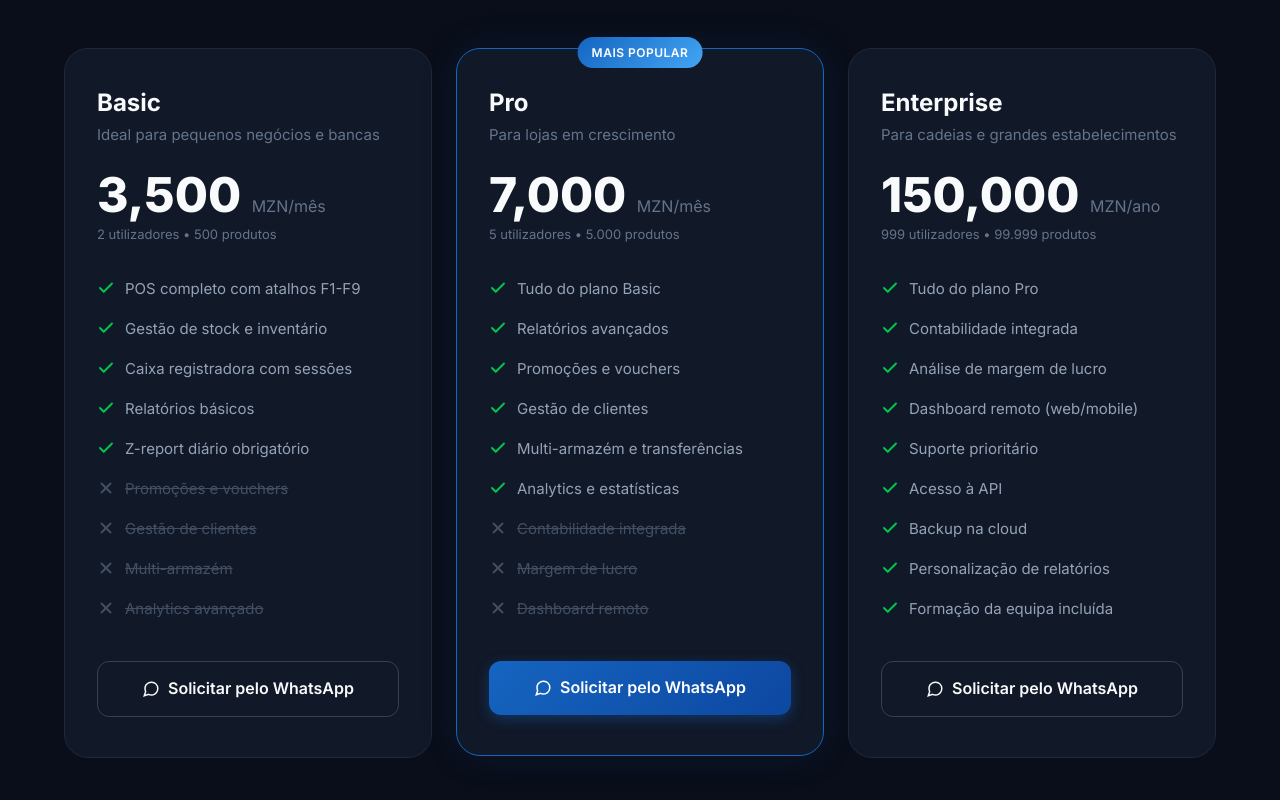
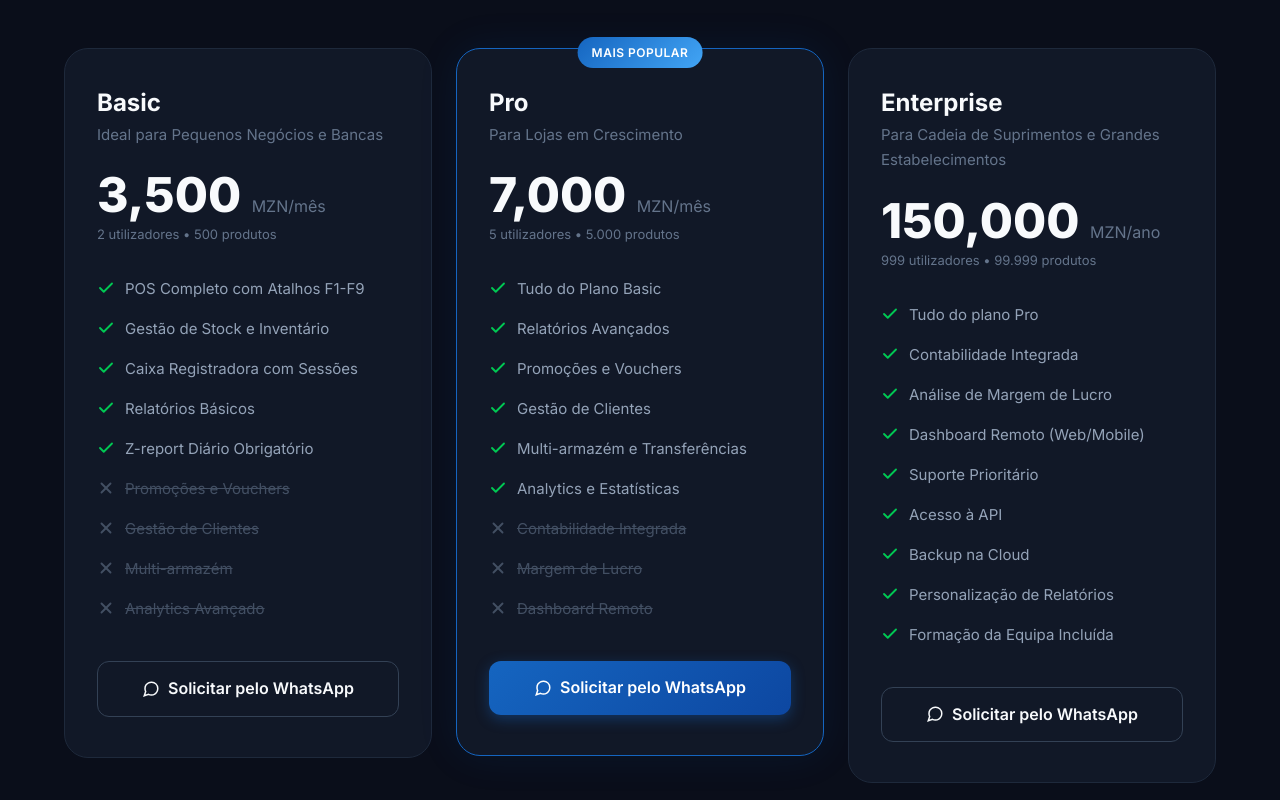
Before and after one commit to rozaytech/vmp-landing, a plain HTML site: page index.html in a window 1280 px wide. Shown: the part 2120-2920 px from the top of the page. Drawn offline with Linux system fonts and the light colour scheme.

Commit message:
feat: Formatacao

```diff
--- a/index.html
+++ b/index.html
@@ -158,7 +158,7 @@
       <div class="card">
         <div class="card-icon">📱</div>
         <h3>Acesso Multi-dispositivo</h3>
-        <p>Desktop, tablet ou mobile. O seu negócio acompanha-o para onde for, com sincronização em tempo real.</p>
+        <p>Desktop, Tablet ou Mobile. O seu negócio acompanha-o para onde for, com sincronização em tempo real.</p>
       </div>
       <div class="card">
         <div class="card-icon">📈</div>
@@ -168,7 +168,7 @@
       <div class="card">
         <div class="card-icon">🚀</div>
         <h3>Suporte Local</h3>
-        <p>Atendimento por WhatsApp, telefone e email. Resposta rápida com equipa baseada em Moçambique.</p>
+        <p>Atendimento por WhatsApp, Telefone e Email. Resposta rápida com equipa baseada em Moçambique.</p>
       </div>
     </div>
   </div>
@@ -185,19 +185,19 @@
       <!-- Basic -->
       <div class="pricing-card">
         <h3>Basic</h3>
-        <p class="desc">Ideal para pequenos negócios e bancas</p>
+        <p class="desc">Ideal para Pequenos Negócios e Bancas</p>
         <div class="price">3,500 <span>MZN/mês</span></div>
         <p class="price-note">2 utilizadores • 500 produtos</p>
         <ul>
-          <li>POS completo com atalhos F1-F9</li>
-          <li>Gestão de stock e inventário</li>
-          <li>Caixa registradora com sessões</li>
-          <li>Relatórios básicos</li>
-          <li>Z-report diário obrigatório</li>
-          <li class="missing">Promoções e vouchers</li>
-          <li class="missing">Gestão de clientes</li>
+          <li>POS Completo com Atalhos F1-F9</li>
+          <li>Gestão de Stock e Inventário</li>
+          <li>Caixa Registradora com Sessões</li>
+          <li>Relatórios Básicos</li>
+          <li>Z-report Diário Obrigatório</li>
+          <li class="missing">Promoções e Vouchers</li>
+          <li class="missing">Gestão de Clientes</li>
           <li class="missing">Multi-armazém</li>
-          <li class="missing">Analytics avançado</li>
+          <li class="missing">Analytics Avançado</li>
         </ul>
         <a href="https://wa.me/258846166104?text=Quero%20o%20plano%20Basic%20do%20VMP%20SaaS" class="btn btn-outline" target="_blank" rel="noopener">
           <svg width="18" height="18" viewBox="0 0 24 24" fill="none" stroke="currentColor" stroke-width="2"><path d="M21 11.5a8.38 8.38 0 0 1-.9 3.8 8.5 8.5 0 0 1-7.6 4.7 8.38 8.38 0 0 1-3.8-.9L3 21l1.9-5.7a8.38 8.38 0 0 1-.9-3.8 8.5 8.5 0 0 1 4.7-7.6 8.38 8.38 0 0 1 3.8-.9h.5a8.48 8.48 0 0 1 8 8v.5z"/></svg>
@@ -208,19 +208,19 @@
       <div class="pricing-card popular">
         <span class="badge badge-popular">MAIS POPULAR</span>
         <h3>Pro</h3>
-        <p class="desc">Para lojas em crescimento</p>
+        <p class="desc">Para Lojas em Crescimento</p>
         <div class="price">7,000 <span>MZN/mês</span></div>
         <p class="price-note">5 utilizadores • 5.000 produtos</p>
         <ul>
-          <li>Tudo do plano Basic</li>
-          <li>Relatórios avançados</li>
-          <li>Promoções e vouchers</li>
-          <li>Gestão de clientes</li>
-          <li>Multi-armazém e transferências</li>
-          <li>Analytics e estatísticas</li>
-          <li class="missing">Contabilidade integrada</li>
-          <li class="missing">Margem de lucro</li>
-          <li class="missing">Dashboard remoto</li>
+          <li>Tudo do Plano Basic</li>
+          <li>Relatórios Avançados</li>
+          <li>Promoções e Vouchers</li>
+          <li>Gestão de Clientes</li>
+          <li>Multi-armazém e Transferências</li>
+          <li>Analytics e Estatísticas</li>
+          <li class="missing">Contabilidade Integrada</li>
+          <li class="missing">Margem de Lucro</li>
+          <li class="missing">Dashboard Remoto</li>
         </ul>
         <a href="https://wa.me/258846166104?text=Quero%20o%20plano%20Pro%20do%20VMP%20SaaS" class="btn btn-primary" target="_blank" rel="noopener">
           <svg width="18" height="18" viewBox="0 0 24 24" fill="none" stroke="currentColor" stroke-width="2"><path d="M21 11.5a8.38 8.38 0 0 1-.9 3.8 8.5 8.5 0 0 1-7.6 4.7 8.38 8.38 0 0 1-3.8-.9L3 21l1.9-5.7a8.38 8.38 0 0 1-.9-3.8 8.5 8.5 0 0 1 4.7-7.6 8.38 8.38 0 0 1 3.8-.9h.5a8.48 8.48 0 0 1 8 8v.5z"/></svg>
@@ -230,19 +230,19 @@
       <!-- Enterprise -->
       <div class="pricing-card">
         <h3>Enterprise</h3>
-        <p class="desc">Para cadeias e grandes estabelecimentos</p>
+        <p class="desc">Para Cadeia de Suprimentos e Grandes Estabelecimentos</p>
         <div class="price">150,000 <span>MZN/ano</span></div>
         <p class="price-note">999 utilizadores • 99.999 produtos</p>
         <ul>
           <li>Tudo do plano Pro</li>
-          <li>Contabilidade integrada</li>
-          <li>Análise de margem de lucro</li>
-          <li>Dashboard remoto (web/mobile)</li>
-          <li>Suporte prioritário</li>
+          <li>Contabilidade Integrada</li>
+          <li>Análise de Margem de Lucro</li>
+          <li>Dashboard Remoto (Web/Mobile)</li>
+          <li>Suporte Prioritário</li>
           <li>Acesso à API</li>
-          <li>Backup na cloud</li>
-          <li>Personalização de relatórios</li>
-          <li>Formação da equipa incluída</li>
+          <li>Backup na Cloud</li>
+          <li>Personalização de Relatórios</li>
+          <li>Formação da Equipa Incluída</li>
         </ul>
         <a href="https://wa.me/258846166104?text=Quero%20o%20plano%20Enterprise%20do%20VMP%20SaaS" class="btn btn-outline" target="_blank" rel="noopener">
           <svg width="18" height="18" viewBox="0 0 24 24" fill="none" stroke="currentColor" stroke-width="2"><path d="M21 11.5a8.38 8.38 0 0 1-.9 3.8 8.5 8.5 0 0 1-7.6 4.7 8.38 8.38 0 0 1-3.8-.9L3 21l1.9-5.7a8.38 8.38 0 0 1-.9-3.8 8.5 8.5 0 0 1 4.7-7.6 8.38 8.38 0 0 1 3.8-.9h.5a8.48 8.48 0 0 1 8 8v.5z"/></svg>
@@ -336,9 +336,9 @@
         <h3 style="margin-bottom: 16px;">Horário de Atendimento</h3>
         <p style="margin-bottom: 24px;">Segunda a Sábado, das 08:00 às 20:00 (CAT)</p>
         <h3 style="margin-bottom: 16px;">Resposta Garantida</h3>
-        <p>WhatsApp: em minutos<br>Email: em até 24h<br>Chamada: durante horário comercial</p>
+        <p>WhatsApp: Em Minutos<br>Email: Em Até 24h<br>Chamada: Durante Horário Comercial</p>
         <div style="margin-top: 32px; padding: 20px; background: var(--bg-elevated); border-radius: var(--radius-md); border-left: 4px solid var(--accent);">
-          <p style="margin: 0; color: var(--text-primary);"><strong>Prefere falar directamente?</strong></p>
+          <p style="margin: 0; color: var(--text-primary);"><strong>Prefere falar Directamente?</strong></p>
           <p style="margin: 8px 0 0; font-size: 0.875rem;">Clique no botão do WhatsApp e envie-nos uma mensagem. Respondemos de imediato.</p>
           <a href="https://wa.me/258846166104" class="btn btn-accent" style="margin-top: 16px;" target="_blank" rel="noopener">
             <svg width="18" height="18" viewBox="0 0 24 24" fill="none" stroke="currentColor" stroke-width="2"><path d="M21 11.5a8.38 8.38 0 0 1-.9 3.8 8.5 8.5 0 0 1-7.6 4.7 8.38 8.38 0 0 1-3.8-.9L3 21l1.9-5.7a8.38 8.38 0 0 1-.9-3.8 8.5 8.5 0 0 1 4.7-7.6 8.38 8.38 0 0 1 3.8-.9h.5a8.48 8.48 0 0 1 8 8v.5z"/></svg>
```
